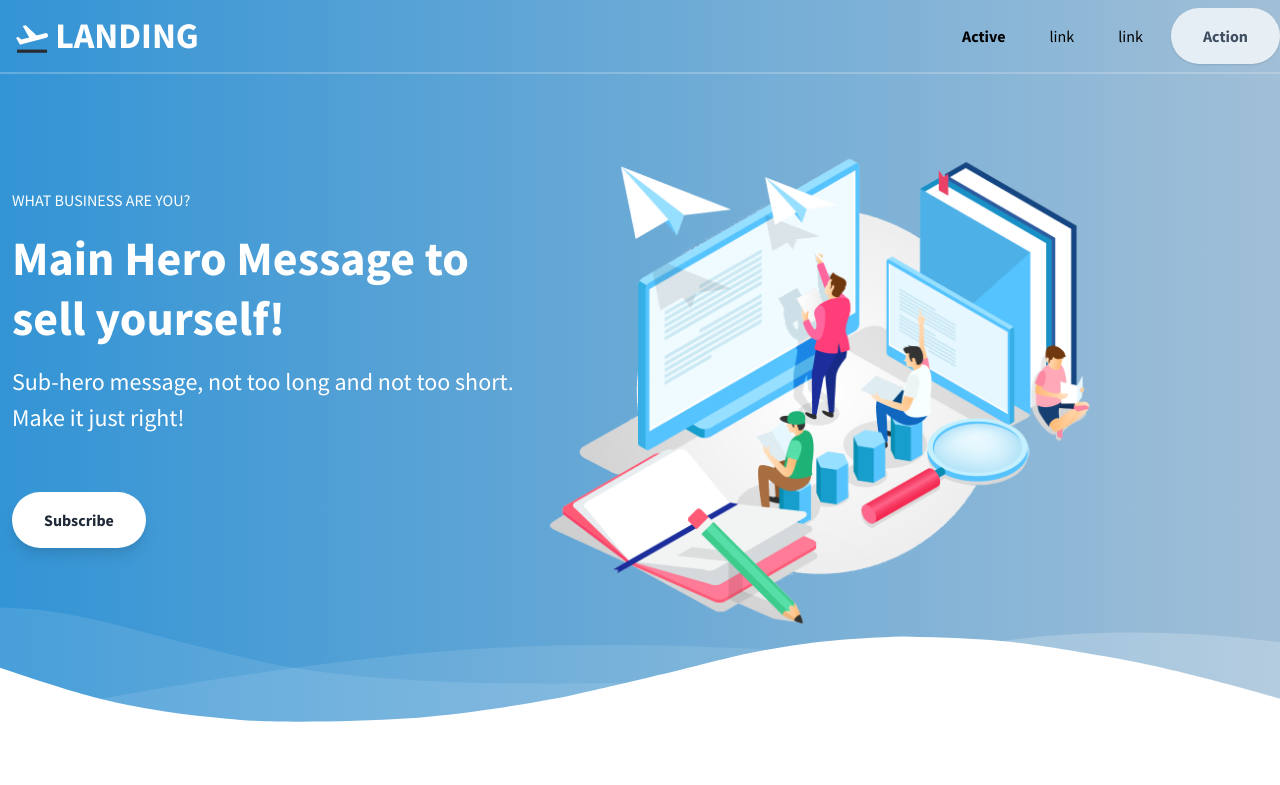
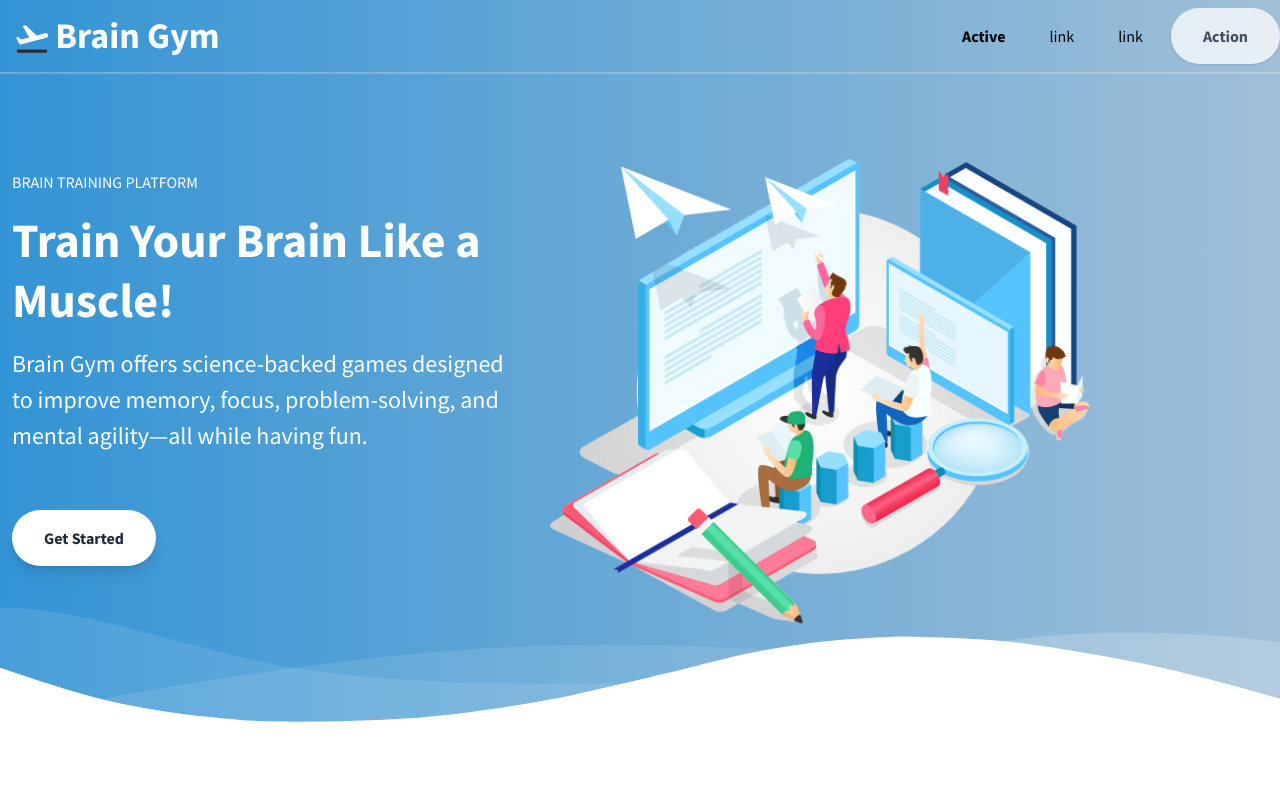
Before and after one commit to Akil-Elias/brain-gym, a plain HTML site: page assets/index.html in a window 1280 px wide. Shown: the top 785 px of the page. Drawn offline with nearby package versions, Linux system fonts and the light colour scheme.

Commit message:
fixed hero image

```diff
--- a/assets/index.html
+++ b/assets/index.html
@@ -5,7 +5,7 @@
     <meta name="viewport" content="width=device-width, initial-scale=1.0" />
     <meta http-equiv="X-UA-Compatible" content="ie=edge" />
     <title>
-      Tailwind Starter Template - Landing Page Template: Tailwind Toolbox
+      Brain Gym
     </title>
     <meta name="description" content="Simple landind page" />
     <meta name="keywords" content="" />
@@ -35,7 +35,7 @@
                 d=" M 510.7 189.151 C 505.271 168.95 484.565 156.956 464.365 162.385 L 330.156 198.367 L 155.924 35.878 L 107.19 49.008 L 211.729 230.183 L 86.232 263.767 L 36.614 224.754 L 0 234.603 L 45.957 314.27 L 65.274 347.727 L 105.802 336.869 L 240.011 300.886 L 349.726 271.469 L 483.935 235.486 C 504.134 230.057 516.129 209.352 510.7 189.151 Z "
               />
             </svg>
-            LANDING
+            Brain Gym
           </a>
         </div>
         <div class="block lg:hidden pr-4">
@@ -73,20 +73,20 @@
       <div class="container px-3 mx-auto flex flex-wrap flex-col md:flex-row items-center">
         <!--Left Col-->
         <div class="flex flex-col w-full md:w-2/5 justify-center items-start text-center md:text-left">
-          <p class="uppercase tracking-loose w-full">What business are you?</p>
+          <p class="uppercase tracking-loose w-full">Brain training platform</p>
           <h1 class="my-4 text-5xl font-bold leading-tight">
-            Main Hero Message to sell yourself!
+            Train Your Brain Like a Muscle!
           </h1>
           <p class="leading-normal text-2xl mb-8">
-            Sub-hero message, not too long and not too short. Make it just right!
+            Brain Gym offers science-backed games designed to improve memory, focus, problem-solving, and mental agility—all while having fun.
           </p>
           <button class="mx-auto lg:mx-0 hover:underline bg-white text-gray-800 font-bold rounded-full my-6 py-4 px-8 shadow-lg focus:outline-none focus:shadow-outline transform transition hover:scale-105 duration-300 ease-in-out">
-            Subscribe
+            Get Started
           </button>
         </div>
         <!--Right Col-->
         <div class="w-full md:w-3/5 py-6 text-center">
-          <img class="w-full md:w-4/5 z-50" src="hero.png" />
+          <img class="w-full md:w-4/5 z-50" src="/assets/hero.png" />
         </div>
       </div>
     </div>
```
Also changed, not shown: 1 other file.
